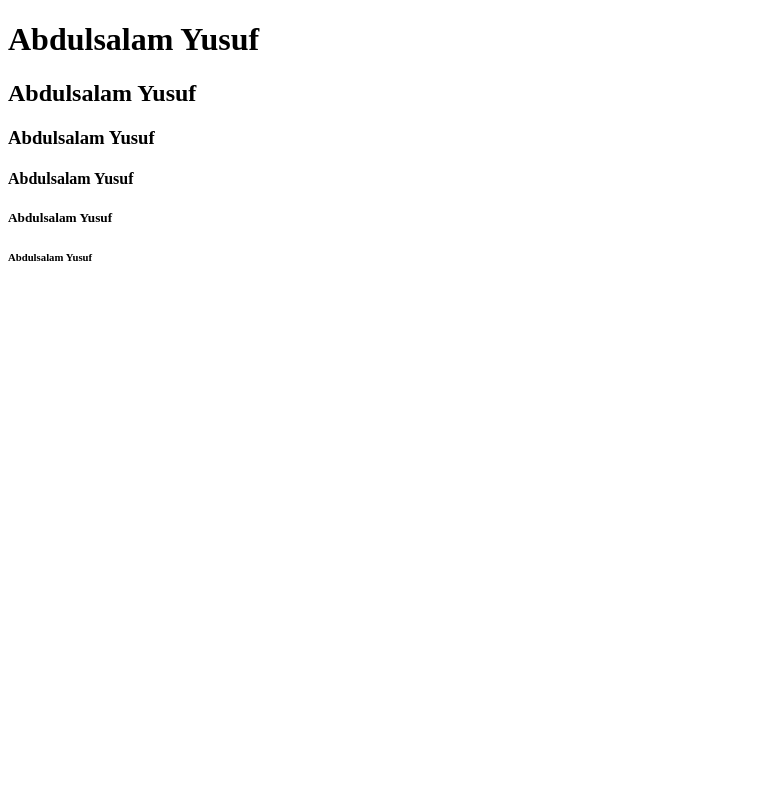
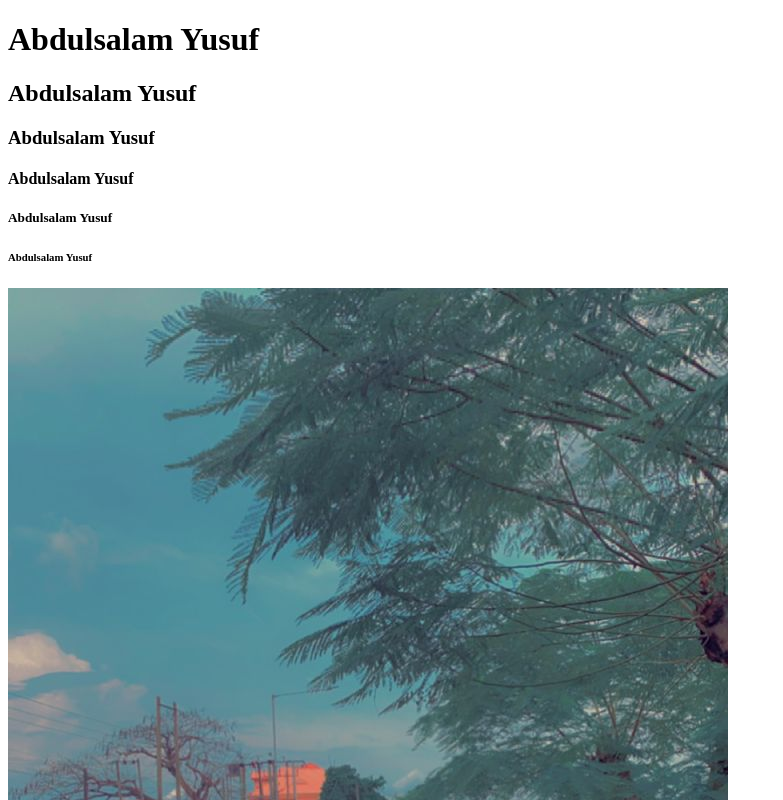
Before and after one commit to Ancestor247/new-site, a plain HTML site: page index.html in a window 1280 px wide. Shown: the top 800 px of the page, without its empty margins (0-783 px from the left). Drawn offline with Linux system fonts and the light colour scheme.

Commit message:
my second commit

```diff
--- a/index.html
+++ b/index.html
@@ -13,7 +13,8 @@
     <h5>Abdulsalam Yusuf</h5>
     <h6>Abdulsalam Yusuf</h6>
 
+    <!-- This is the image tag -->
 
-
+    <img src="mummy jamal .jpeg" alt="mummy jammal" />
   </body>
 </html>
```
